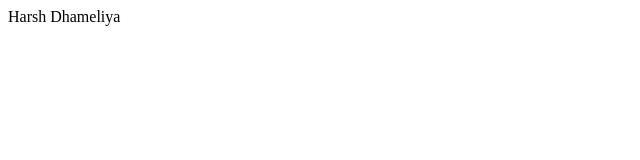
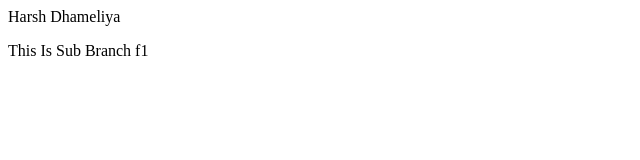
Before and after one commit to Harsh-Dhameliya/Local-repo, a plain HTML site: page index.html in a window 1280 px wide. Shown: the whole page, without its empty margins (0-640 px from the left). Drawn offline with Linux system fonts and the light colour scheme.

Commit message:
Add branch

```diff
--- a/index.html
+++ b/index.html
@@ -1 +1,2 @@
 <p>Harsh Dhameliya</p>
+<p>This Is Sub Branch f1</p>
```
